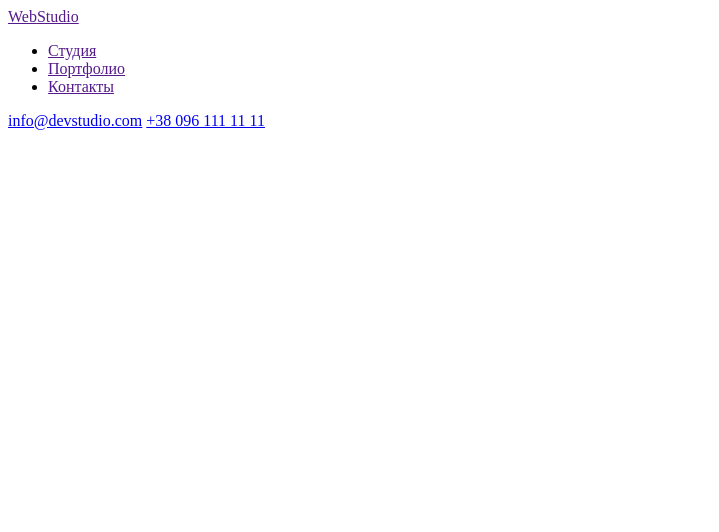
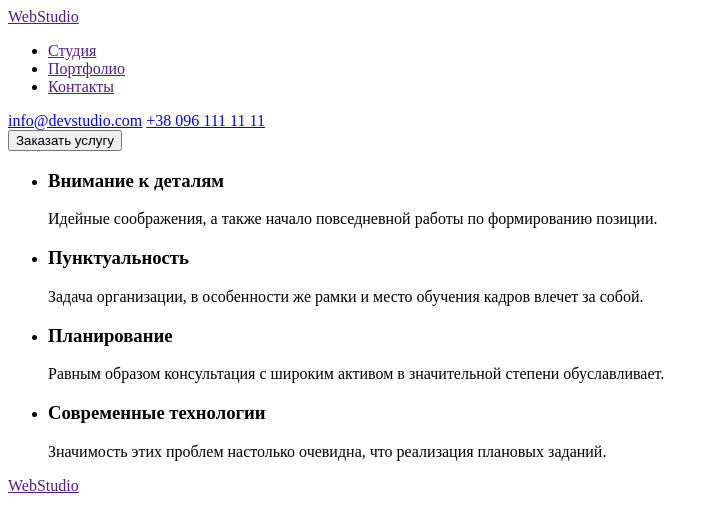
Before and after one commit to dev-kucha/goit-markup-hw-01, a plain HTML site: page index.html in a window 1280 px wide. Shown: the whole page, without its empty margins (0-719 px from the left). Drawn offline with Linux system fonts and the light colour scheme.

Commit message:
adds section two

```diff
--- a/index.html
+++ b/index.html
@@ -19,7 +19,41 @@
       <a href="mailto:info@devstudio.com">info@devstudio.com</a>
       <a href="tel:+380961111111">+38 096 111 11 11</a>
     </header>
-    <main></main>
-    <footer></footer>
+    <main>
+      <section>
+        <button type="button">Заказать услугу</button>
+      </section>
+      <section>
+        <h2 hidden></h2>
+        <ul>
+          <li>
+            <h3>Внимание к деталям</h3>
+            <p>Идейные соображения, а также начало повседневной работы по формированию позиции.</p>
+          </li>
+          <li>
+            <h3>Пунктуальность</h3>
+            <p>
+              Задача организации, в особенности же рамки и место обучения кадров влечет за собой.
+            </p>
+          </li>
+          <li>
+            <h3>Планирование</h3>
+            <p>
+              Равным образом консультация с широким активом в значительной степени обуславливает.
+            </p>
+          </li>
+          <li>
+            <h3>Современные технологии</h3>
+            <p>Значимость этих проблем настолько очевидна, что реализация плановых заданий.</p>
+          </li>
+        </ul>
+      </section>
+      <section></section>
+      <section></section>
+    </main>
+    <footer>
+      <a href=""><span>Web</span>Studio</a>
+      <address></address>
+    </footer>
   </body>
 </html>
```
